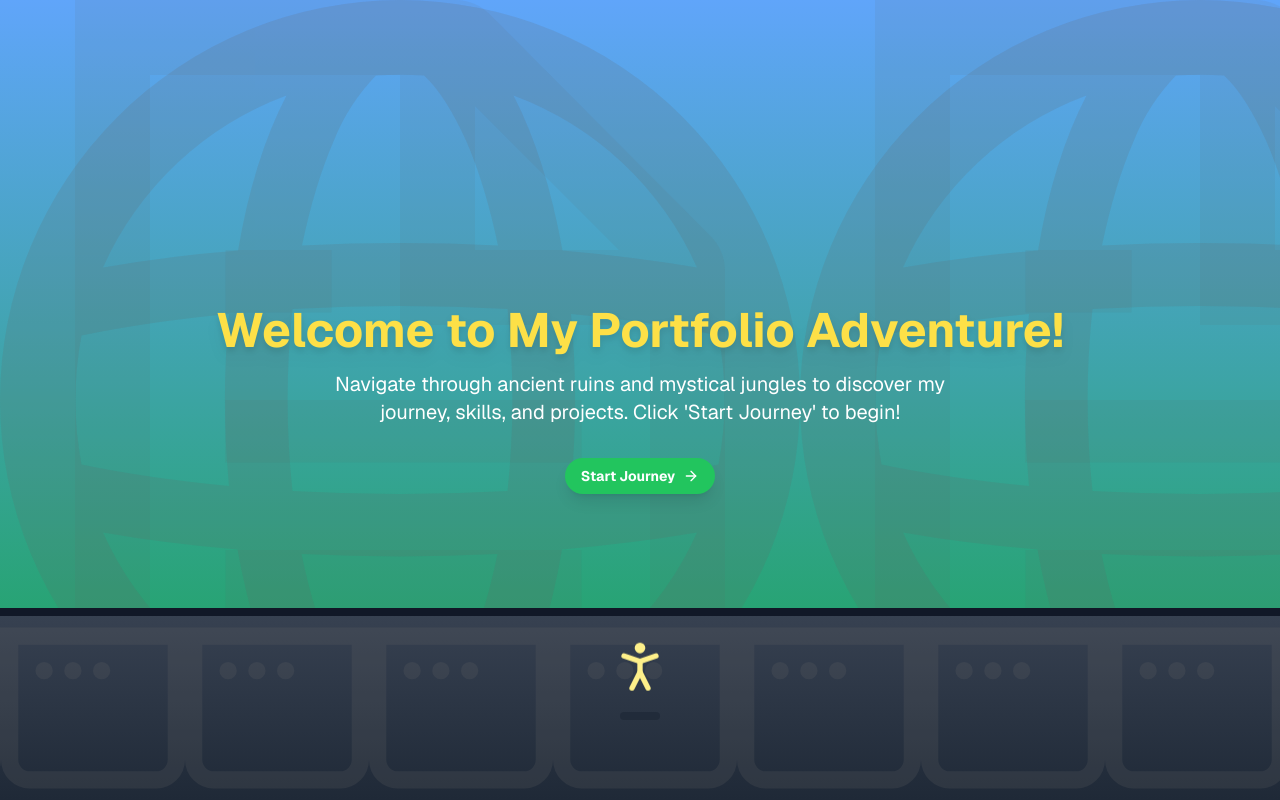
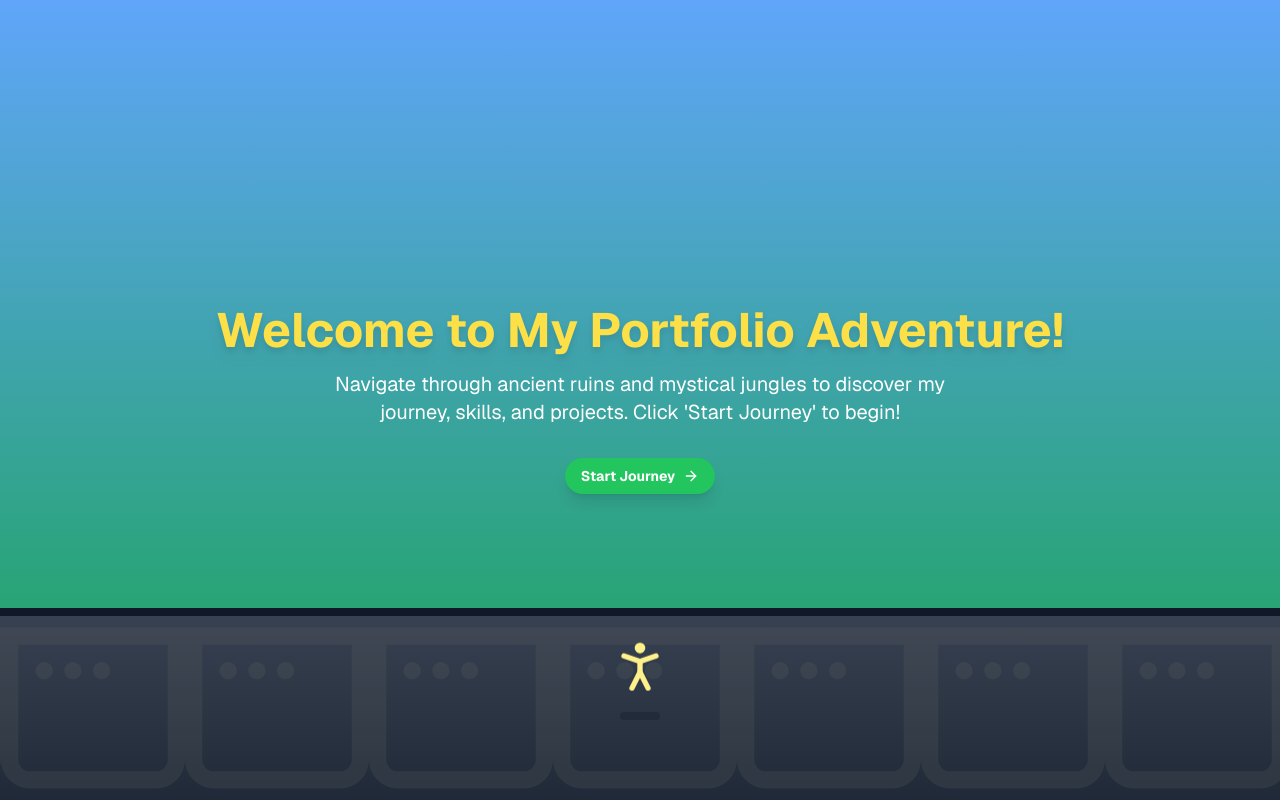
Before and after one commit to Shahinaf23/portfolio, a Next.js app: page / in a window 1280 px wide. Built offline with nearby package versions, Linux system fonts and the light colour scheme.

Commit message:
[dyad] wrote 1 file(s)

```diff
--- a/src/components/game-world.tsx
+++ b/src/components/game-world.tsx
@@ -87,8 +87,7 @@ export const GameWorld = () => {
   return (
     <div className="relative w-full h-screen overflow-hidden bg-gradient-to-b from-blue-400 to-green-600">
       {/* Background elements for jungle feel */}
-      <div className="absolute inset-0 bg-[url('/globe.svg')] bg-repeat opacity-10 animate-pulse-slow"></div>
-      <div className="absolute inset-0 bg-[url('/file.svg')] bg-repeat opacity-5 animate-pulse-fast"></div>
+      {/* Removed globe.svg and file.svg as requested */}
 
       {/* Game Path */}
       <GamePath pathOffset={pathOffset} />
```
